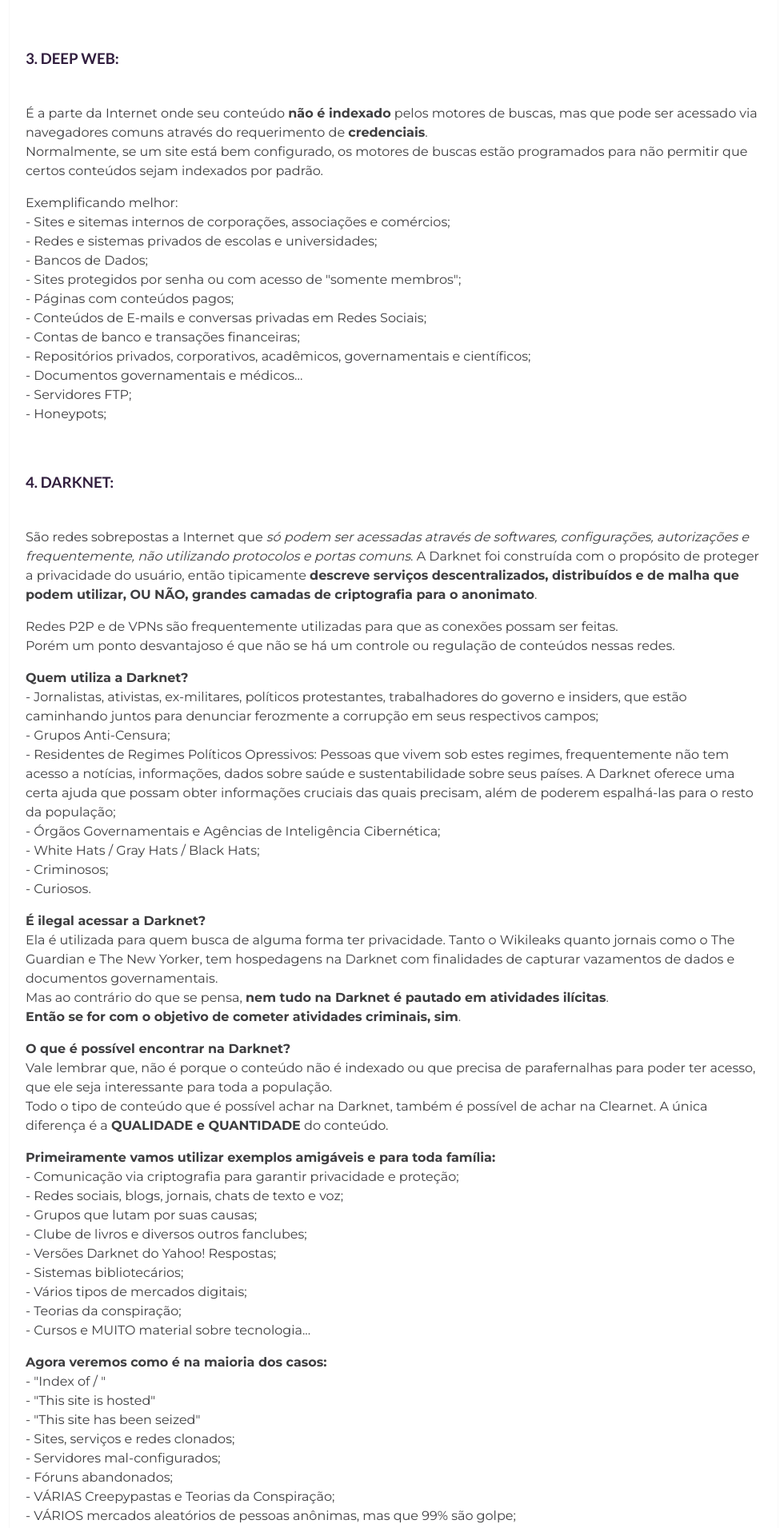
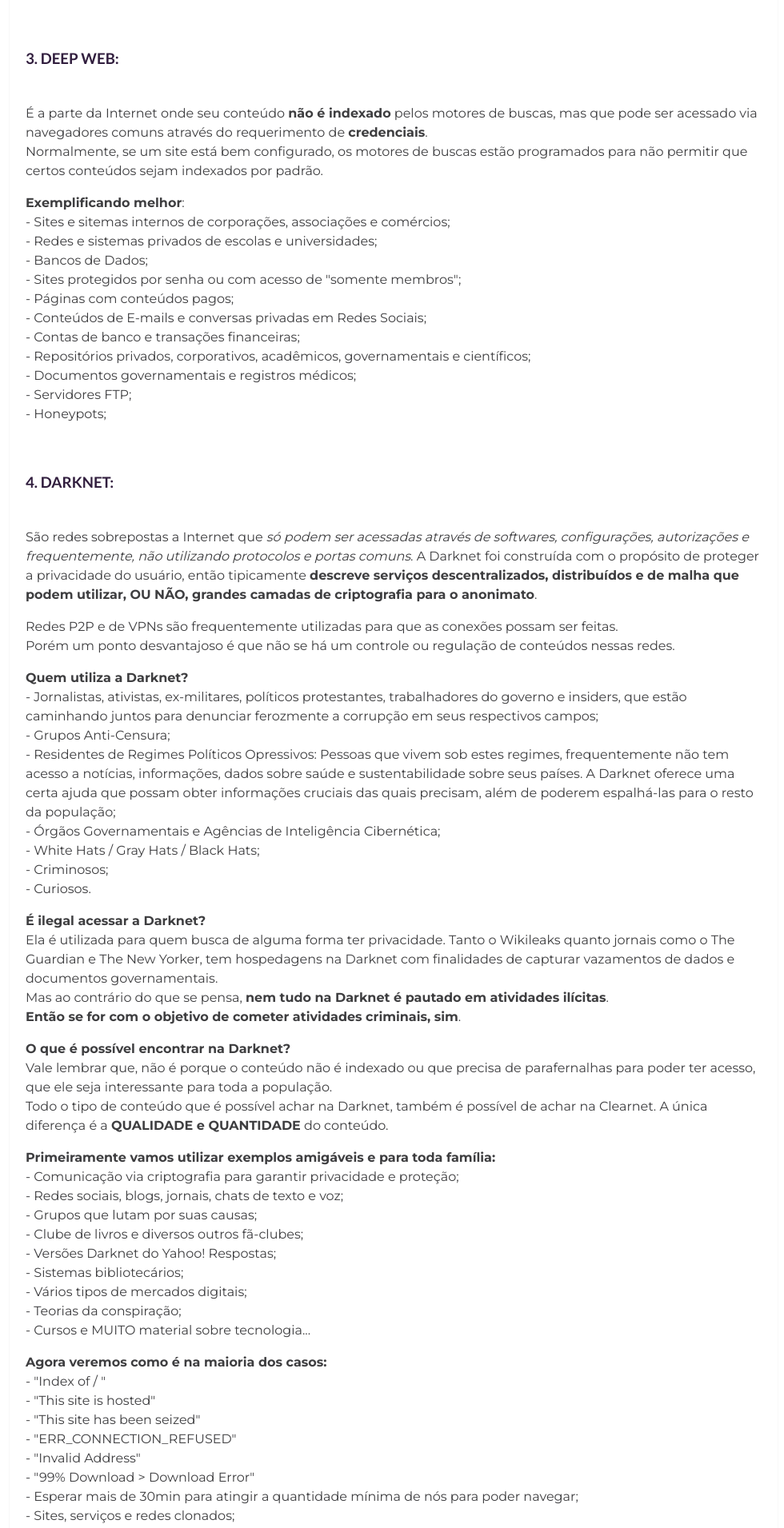
Before and after one commit to EscapeTheX/escapethex.github.io, a Jekyll site: the page built from _posts/2021-03-17-Deep-e-Dark-Web.markdown, in a window 1280 px wide. Shown: the part 2907-4818 px from the top of the page at 80% size, without its empty margins (148-1128 px from the left). Built offline with Jekyll 4.4.1, drawn with Linux system fonts in a browser that asks for light colours; some of the changed text lies outside the part shown.

Commit message:
Remoção do Resumo da Dark Web

```diff
--- a/_posts/2021-03-17-Deep-e-Dark-Web.markdown
+++ b/_posts/2021-03-17-Deep-e-Dark-Web.markdown
@@ -66,7 +66,7 @@
 <p><b><h3>3. DEEP WEB:</h3></b><br>
 É a parte da Internet onde seu conteúdo <b>não é indexado</b> pelos motores de buscas, mas que pode ser acessado via navegadores comuns através do requerimento de <b>credenciais</b>.<br>
 Normalmente, se um site está bem configurado, os motores de buscas estão programados para não permitir que certos conteúdos sejam indexados por padrão.</p>
-<p>Exemplificando melhor:<br>
+<p><b>Exemplificando melhor</b>:<br>
 - Sites e sitemas internos de corporações, associações e comércios;<br>
 - Redes e sistemas privados de escolas e universidades;<br>
 - Bancos de Dados;<br>
@@ -75,7 +75,7 @@
 - Conteúdos de E-mails e conversas privadas em Redes Sociais;<br>
 - Contas de banco e transações financeiras;<br>
 - Repositórios privados, corporativos, acadêmicos, governamentais e científicos;<br>
-- Documentos governamentais e médicos...<br>
+- Documentos governamentais e registros médicos;<br>
 - Servidores FTP;<br>
 - Honeypots;<br>
 </p>
@@ -110,7 +110,7 @@
 - Comunicação via criptografia para garantir privacidade e proteção;<br>
 - Redes sociais, blogs, jornais, chats de texto e voz;<br>
 - Grupos que lutam por suas causas;<br>
-- Clube de livros e diversos outros fanclubes;<br>
+- Clube de livros e diversos outros fã-clubes;<br>
 - Versões Darknet do Yahoo! Respostas;<br>
 - Sistemas bibliotecários;<br>
 - Vários tipos de mercados digitais;<br>
@@ -121,18 +121,28 @@
 - "Index of / "<br>
 - "This site is hosted" <br>
 - "This site has been seized" <br>
+- "ERR_CONNECTION_REFUSED"<br>
+- "Invalid Address"<br>
+- "99% Download > Download Error"<br>
+- Esperar mais de 30min para atingir a quantidade mínima de nós para poder navegar;<br>
 - Sites, serviços e redes clonados;<br>
 - Servidores mal-configurados;<br>
 - Fóruns abandonados;<br>
-- VÁRIAS Creepypastas e Teorias da Conspiração;<br>
+- VÁRIAS Creepypastas, FakeNews e Teorias da Conspiração;<br>
 - VÁRIOS mercados aleatórios de pessoas anônimas, mas que 99% são golpe;<br>
 - MUITA pirataria;<br>
+- Malwares em PDFs;<br>
 - Documentos vazados;<br>
 - Todo tipo de pornografia que você pode imaginar <i>(mas é melhor não imaginar)</i>;<br>
-- Sites e/ou rede de chats estranhos com mensagens cifradas;<br>
+- Chats de conteúdo duvidoso e/ou com mensagens cifradas;<br>
 - Pessoas oferecendo serviços estranhos;<br>
 - Drogas, drogas, drogas e mais drogas;<br>
 - <b>E todo o resto do conteúdo que você encontra na Dark Web.</b></p>
+
+<p><center>
+<img src="/salamandra/this-site-has-been-seized.jpg" alt="This Site Has Been Seized">
+<figcaption><i>Exemplo de site derrubado pelo FBI.</i></figcaption>
+</center></p>
 
 <p>Quando está se acessando a Darknet, dependendo do que você planeja fazer, podem haver várias opções de redes para escolher. Cada uma tem os seus usos, vantagens e desvantagens.<br>
 Dependendo do que você planeja procurar, alguns mercados na Darknet podem algumas vezes serem desafiadores. Claro que podemos obter listas de links através da Clearnet e de outros serviços próprios da rede, mas se você busca coisas grotescas, terá que pesquisar muito.</p>
@@ -230,6 +240,8 @@
 
 <p> </p>
 
+<p>
+
 <!-- <p><b><h3>COMO NAVEGAR DE FORMA SEGURA <i>(ou com menos riscos)</i> NA DARKNET?<b></h3><br>
 <b>1. Planejamento:</b> É importante que você saiba o que irá procurar e fazer, pois você pode passar horas navegando e acabar vendo o que não quer;</p>
 <p><b>2. Estude sobre Segurança da Informação (ou pelo menos saiba o básico):</b> Procure entender mais sobre Redes
@@ -256,35 +268,7 @@
 
 
 
-<p>__________</p>
-<p><strong>RESUMO:</strong></p>
-<p>Em termos simples, podemos exemplificar usando a <b>"Metáfora do Iceberg"</b>, <i>mesmo não sendo a mais correta</i>. A parte visível, que fica acima do nível do mar, é chamada de <b>"Surface Web"</b> e é tudo o que se pode encontrar através de <b>motores de buscas</b> <i>(Google, Bing, Yahoo, Yandex)</i> fica na "superfície", como:<br>
-- Redes sociais;<br>
-- Canais de entretenimento;<br>
-- Serviços essenciais;<br>
-- E-Commerces populares...<br>
-Qualquer pessoa pode navegar livremente, sem precisar de algum tipo de <b>anonimato</b>. Mas não significa que seja um "lado amigável" da Internet, apenas <b>menos complexo</b> de acessar.</p>
-
-<p>Indo para parte submersa do Iceberg... Se na <b>Surface Web</b> podemos encontrar o que quisermos através de sites indexados e ranqueados via motores de busca, na <b>Deep Web</b> é justamente ao contrário:<br>
-- Playlists e vídeos não listados do YouTube;<br>
-- Bancos de Dados;<br>
-- Conteúdos dos seus E-mails;<br>
-- Contas de banco;<br>
-- Registros médicos e transações financeiras;<br>
-- Repositórios privados, acadêmicos, ciêntíficos e empresariais;<br>
-- Conversas de Whatsapp ou qualquer outro mensageiro...<br>
-<b>Este site</b>, por exemplo, <b>está hospedado na Deep Web</b>, onde teoricamente não se poderia obter acesso de forma direta (a não ser se pesquisar pelo meu Instagram).<br>
-Embora, os serviços não sejam indexáveis, é possível acessar certos conteúdos que necessitam de credenciais através do seu navegador comum. Contudo, há sempre o risco de ser rastreado, porém <b>é muito mais seguro navegar na Deep Web do que na Dark Web</b>.<br>
-Na Deep Web, você acessa seu E-mail, sua conta do banco <i>tranquilamente</i>, mas não quer dizer que essas informações não tenham valor de mercado, tanto para empresas, governo ou criminosos.</p>
-
-<p>A <b>Dark Web</b> contém, em sua maioria, <b>atividades criminais e conteúdos prejudiciais</b>. Navegadores comuns <b>até</b> podem acessar, <i>mas há um enorme risco de comprometer a segurança da máquina e dos seus dados</i>. Então, precisa-se de <b>serviços específicos para facilitar e permitir um certo anonimato no acesso</b>.<br>
-O <b>TOR</b> <i>(The Onion Router)</i>, é um serviço que ficou bem famoso por permitir <b>várias camadas de anonimato</b> <i>(onde surgiu erroneamente o termo "Camadas da Deep Web")</i> e domínios próprios de hospedagem, com terminações <b>.onion</b>.</p>
-
-<p>Algumas redes da Dark Web até possuem motores de buscas ou Wikipédias com coleções de links, mas são <i>adicionandos manualmente</i>. Então se tiver algo que você queira muito encontrar, passará um bom tempo pesquisando.<br>
-Mas a Dark Web não vive só de vazamento de dados, mercado negro, pornografia infantil e serviços ilegais. Em certos países onde há uma <b>restrição governamental do uso da Internet e também onde são privados os direitos de liberdade de expressão</b>, os sofredores desses regimes vão para a Dark Web para se <i>expressarem sob o benefício do anonimato</i>.</p>
-
-<p><b>EM RESUMO</b>, cada "camada do Iceberg" <b>precisa uma da outra para poder existir</b>. A Deep Web funciona quase que sobreposta a Surface, enquanto a Dark Web é composta em sua maioria por atividade criminosa e liberdade de expressão sob o benefício (por vezes malefício) do anonimato. Mas isso não significa que o que há na Dark Web não pode ser encontrado na Surface Web.</p>
-<p>_________________________________________________________________________________________________________________</p>
+<p>_________________________________________________________________________________</p>
 <p><b>REFERÊNCIAS</b></p>
 <p>- RETSKIN, Sion. Hands-On: Dark Web Analysis. Packt, 2018.<br>
 - KOZAKIEWICZ, Dilmar José. Deep Web e Segurança da Informação: Uma análise e seus impactos na sociedade e nas organizações. UTFPR, Curitiba, 2018.<br>
--- a/_posts/Como-rastrear-criminosos-na-darknet.markdown
+++ b/_posts/Como-rastrear-criminosos-na-darknet.markdown
@@ -59,3 +59,4 @@
 - <a href="https://docs.onionshare.org/2.3.1/en/">OnionShare's Documentation</a><br>
 - <a href="https://metrics.torproject.org/hidserv-dir-onions-seen.html">Tor Metrics</a><br>
 - <a href="https://www.whonix.org/wiki/FAQ">FAQ Whonix</a><br>
+- <a href="https://www.ispblog.com.br/2018/05/02/9-passos-para-habilitar-o-ipv6-em-uma-rede-isp/">9 Passos para Habilitar o IPV6 em uma Rede ISP</a><br>
```
Also changed, not shown: other parts of _posts/2021-03-17-Deep-e-Dark-Web.markdown (+1 -1 lines), _posts/O-Problema-das-VPNs.markdown (+4 -4 lines), salamandra/this-site-has-been-seized.jpg (added).
